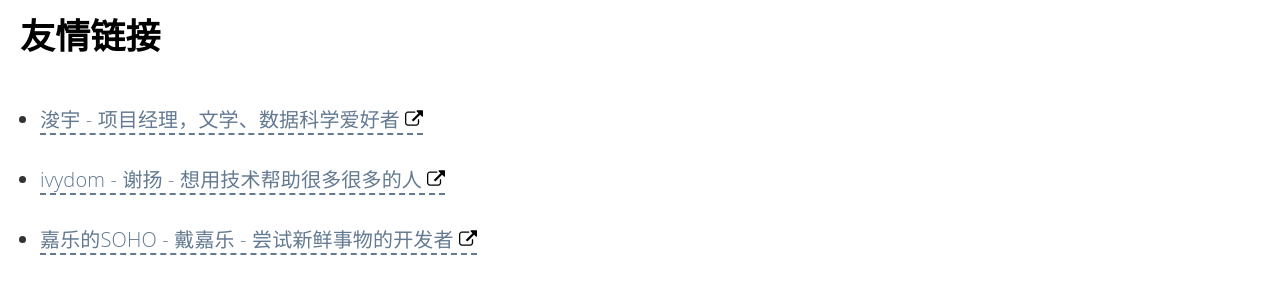
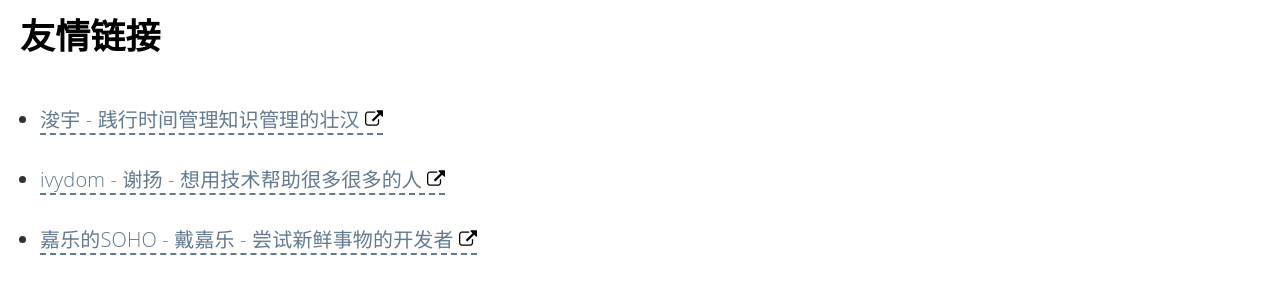
Before and after one commit to linonetwo/linonetwo.github.io, a Jekyll site: the page built from friends.html, in a window 1280 px wide and 1233 px high. Shown: the part 601-888 px from the top of the window. Built offline with Jekyll 4.4.1, drawn with Linux system fonts in a browser that asks for light colours; comment, search, counter and statistics services are not loaded.

Commit message:
Update friends.html

```diff
--- a/friends.html
+++ b/friends.html
@@ -9,7 +9,7 @@
 <h2>友情链接</h2>
 
 <ul>
-  <li><a href="https://www.junyu.io/">浚宇 - 项目经理，文学、数据科学爱好者</a></li>
+  <li><a href="https://www.junyu.io/">浚宇 - 践行时间管理知识管理的壮汉</a></li>
   <li><a href="https://ivydom.com/">ivydom - 谢扬 - 想用技术帮助很多很多的人</a></li>
   <li><a href="https://www.daijiale.cn/">嘉乐的SOHO - 戴嘉乐 - 尝试新鲜事物的开发者</a></li>
   <li><a href="https://www.zuozuovera.com/">薇拉航线🌺 - 左左薇拉 - 关注安全技术且热爱创作的少女</a></li>
```
